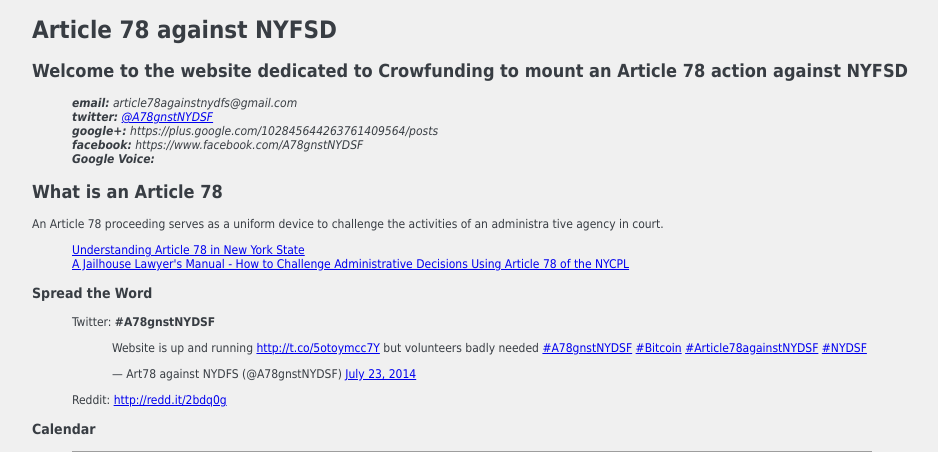
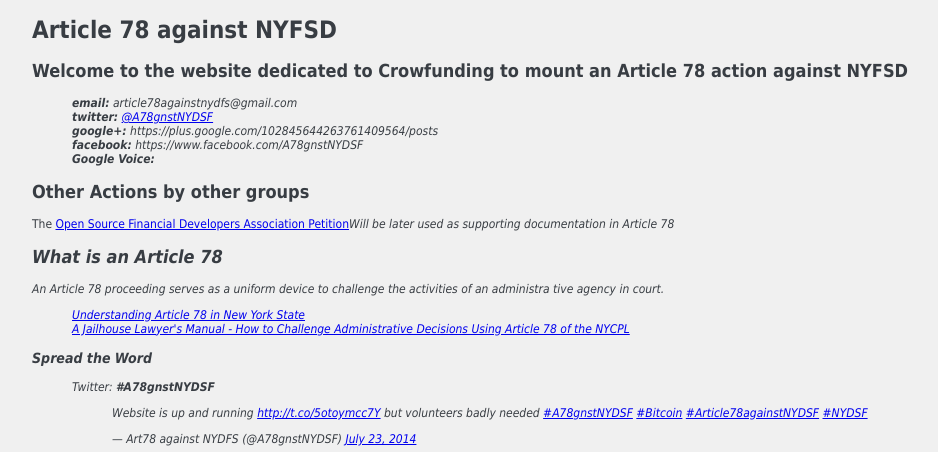
Before and after one commit to theochino/Article78againstNYDFS, a PHP site: page / in a window 1280 px wide. Shown: the top 452 px of the page, without its empty margins (8-946 px from the left). Run offline with PHP 8.4, Linux system fonts and the light colour scheme; some libraries are stand-ins or nearby versions; grey boxes are pictures that could not be loaded.

Commit message:
Add TARGET to petition

```diff
--- a/Website/public_html/index.php
+++ b/Website/public_html/index.php
@@ -24,6 +24,11 @@
 	<B>Google Voice:</B>
 </address>
 </UL>
+
+<H2>Other Actions by other groups</h2>
+<P>
+  The <A HREF="http://www.change.org/petitions/governor-andrew-m-cuomo-and-the-new-york-state-legislature-stop-bitlicense-from-harming-small-businesses-and-tech-innovation-in-ny"i Target="Petition">Open Source Financial Developers Association Petition</A><I>Will be later used as supporting documentation in Article 78</A>
+</P>
 
 <h2>What is an Article 78</h2>
 
```
